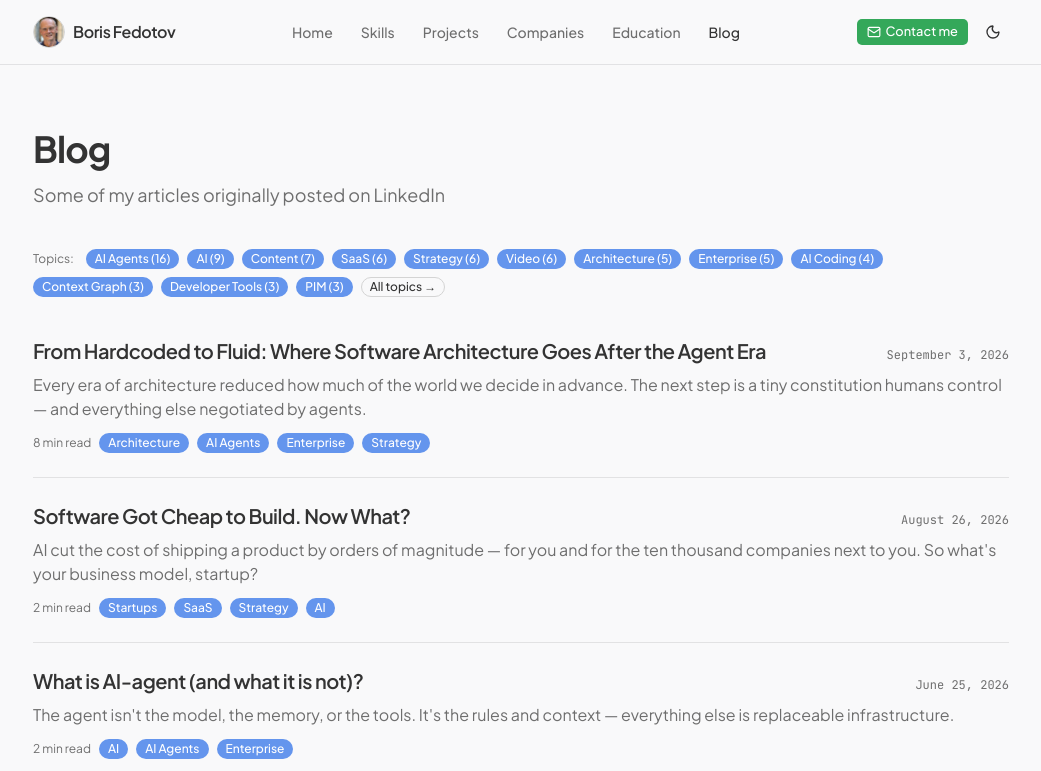
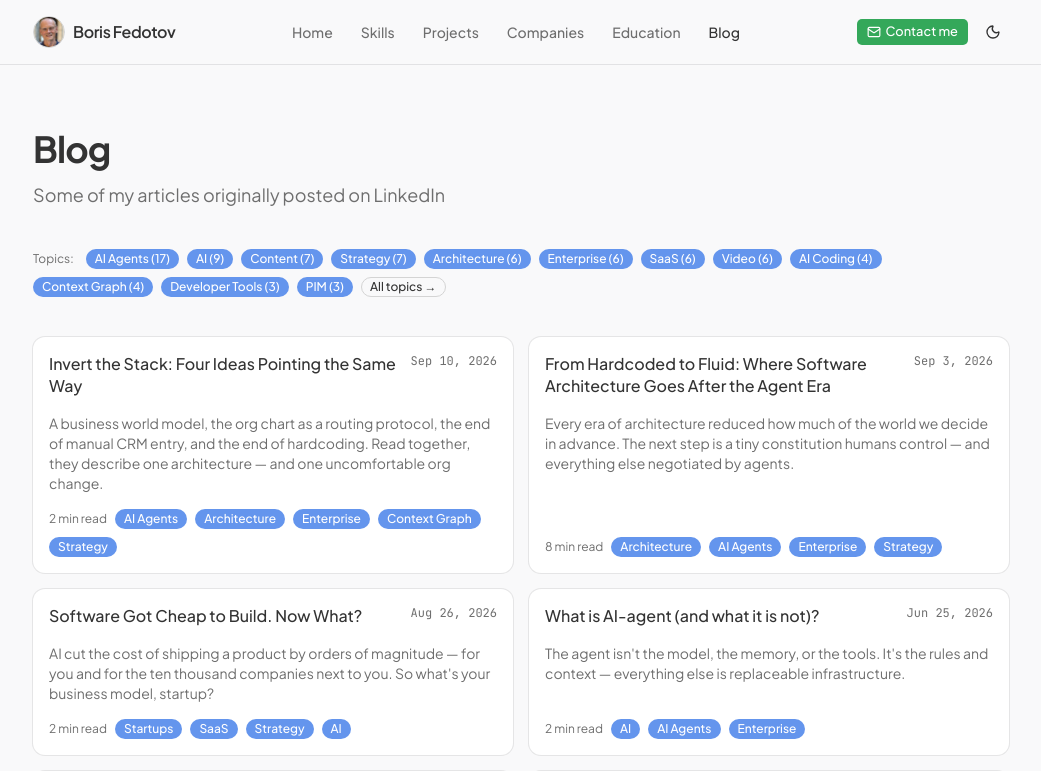
Before and after one commit to fba70/bf-website, a Next.js app: page /blog in a window 1280 px wide. Shown: the top 771 px of the page, without its empty margins (119-1160 px from the left). Built offline with nearby package versions, Linux system fonts and the light colour scheme.

Commit message:
blog changes

```diff
--- /dev/null
+++ b/content/blog/invert-the-stack.md
@@ -0,0 +1,54 @@
+---
+title: "Invert the Stack: Four Ideas Pointing the Same Way"
+description: "A business world model, the org chart as a routing protocol, the end of manual CRM entry, and the end of hardcoding. Read together, they describe one architecture — and one uncomfortable org change."
+date: "2026-09-10"
+tags: ["ai-agents", "architecture", "enterprise", "context-graph", "strategy"]
+---
+
+> Originally published on [LinkedIn](https://www.linkedin.com/posts/bfedotov_few-things-reading-together-approach-the-activity-7503717712796377088-X8-I).
+
+Few things reading together, approach the same concept from several angles.
+
+#### 1. The business world model
+
+There is a formalism called [Business World Model](https://arxiv.org/abs/2606.10044). The construct that lets a robot rehearse before it moves is applied to a business: entities and their relationships as state, ML models plus deterministic rules as dynamics, and an explicit set of feasible actions.
+
+#### 2. The org chart is a routing protocol
+
+Many people already wrote — see, for example, [Block's article](https://block.xyz/inside/from-hierarchy-to-intelligence) — that the org chart is not a management tool. It's an information-routing protocol, invented by the Roman army to work around the fact that one person can manage roughly eight others. Middle management exists to carry context up and decisions down.
+
+Most enterprises are now bolting AI copilots onto that structure, which makes it marginally faster without changing what it is. The offer is: put the intelligence in the system and move the people to the edge, where the model meets reality.
+
+#### 3. Nobody fills the CRM by hand anymore
+
+Nobody should fill the data manually in the CRM anymore. People integrate their operational data sources — internal and external — and talk to the system via AI chat or messenger UI. The system of records should now be created automatically and attributed within the historical perspective, within context graph layers.
+
+#### 4. Stop hardcoding
+
+Yet another piece is an architectural principle: stop hardcoding.
+
+Fixed schemas, fixed workflows and fixed screens were safeguards when humans wrote every line of code. When agents generate schema, logic and interfaces at runtime, those safeguards become the bottleneck.
+
+Invert the default — everything is allowed except a short, versioned, machine-enforced constitution:
+
+- tenant isolation,
+- provenance on every fact,
+- human approval for irreversible actions,
+- privacy floors,
+- cost ceilings.
+
+Constrain only what must never happen. The rest is permitted by default.
+
+#### Putting it together: the stack inverts
+
+**Old:** application → database → UI → user → manager → decision.
+
+**New:** sources feed a continuously self-maintaining model of the business. Systems of record become views derived from it. Agents answer any question about the business with citations, detect moments, and propose actions with estimated effects. Sellers, KAMs, reps, operators, executives — talk to it, exercise judgement, approve, correct.
+
+The interface is disposable; the model is durable. The constitution is the only thing that's fixed.
+
+#### The hard part is not technical
+
+There is a path to go in terms of architectures and platforms. But the uncomfortable part is the org one, not the technical.
+
+A system like this absorbs the routing function of hierarchy. If you buy it as a copilot for the existing chart, the chart wins. If you buy it to give the edge full context and authority, you're building a different kind of company.
--- a/src/components/post-list.tsx
+++ b/src/components/post-list.tsx
@@ -1,8 +1,9 @@
 import Link from "next/link";
 
-import { formatDate, type PostMeta } from "@/lib/blog";
+import { formatDateShort, type PostMeta } from "@/lib/blog";
 import { tagLabel } from "@/lib/tags";
 import { Badge } from "@/components/ui/badge";
+import { Card, CardContent, CardHeader, CardTitle } from "@/components/ui/card";
 
 export function PostList({
   posts,
@@ -19,25 +20,38 @@ export function PostList({
   }
 
   return (
-    <ul className="flex flex-col divide-y divide-border/60">
+    <div className="grid gap-4 sm:grid-cols-2">
       {posts.map((post) => (
-        <li key={post.slug} className="py-6 first:pt-0">
-          <article className="group">
-            <Link href={`/blog/${post.slug}`} className="block">
-              <div className="flex flex-wrap items-baseline justify-between gap-2">
-                <h2 className="text-xl font-semibold tracking-tight group-hover:text-primary">
+        <Card
+          key={post.slug}
+          className="group/post relative transition-colors hover:ring-foreground/25"
+        >
+          <CardHeader>
+            <div className="flex items-start justify-between gap-2">
+              <CardTitle>
+                {/* Stretched link — the whole card is the hit area. */}
+                <Link
+                  href={`/blog/${post.slug}`}
+                  className="transition-colors after:absolute after:inset-0 group-hover/post:text-primary"
+                >
                   {post.title}
-                </h2>
+                </Link>
+              </CardTitle>
               <time
                 dateTime={post.date}
-                  className="font-mono text-xs text-muted-foreground"
+                className="shrink-0 font-mono text-xs text-muted-foreground"
               >
-                  {formatDate(post.date)}
+                {formatDateShort(post.date)}
               </time>
             </div>
-              <p className="mt-2 text-muted-foreground">{post.description}</p>
-            </Link>
-            <div className="mt-3 flex flex-wrap items-center gap-2">
+          </CardHeader>
+
+          <CardContent className="text-sm text-muted-foreground">
+            {post.description}
+          </CardContent>
+
+          {/* Above the stretched link, so the tag links stay clickable. */}
+          <CardContent className="relative z-10 mt-auto flex flex-wrap items-center gap-2">
             <span className="text-xs text-muted-foreground">
               {post.readingTime} min read
             </span>
@@ -50,10 +64,9 @@ export function PostList({
                 <Link href={`/blog/tags/${tag}`}>{tagLabel(tag)}</Link>
               </Badge>
             ))}
+          </CardContent>
+        </Card>
+      ))}
     </div>
-          </article>
-        </li>
-      ))}
-    </ul>
   );
 }
--- a/src/lib/blog.ts
+++ b/src/lib/blog.ts
@@ -93,3 +93,13 @@ export function formatDate(date: string): string {
     day: "numeric",
   });
 }
+
+/** Compact form for card corners, e.g. "Sep 10, 2026". */
+export function formatDateShort(date: string): string {
+  if (!date) return "";
+  return new Date(date).toLocaleDateString("en-US", {
+    year: "numeric",
+    month: "short",
+    day: "numeric",
+  });
+}
```
Lines whose indentation alone changed are shown as unchanged.
